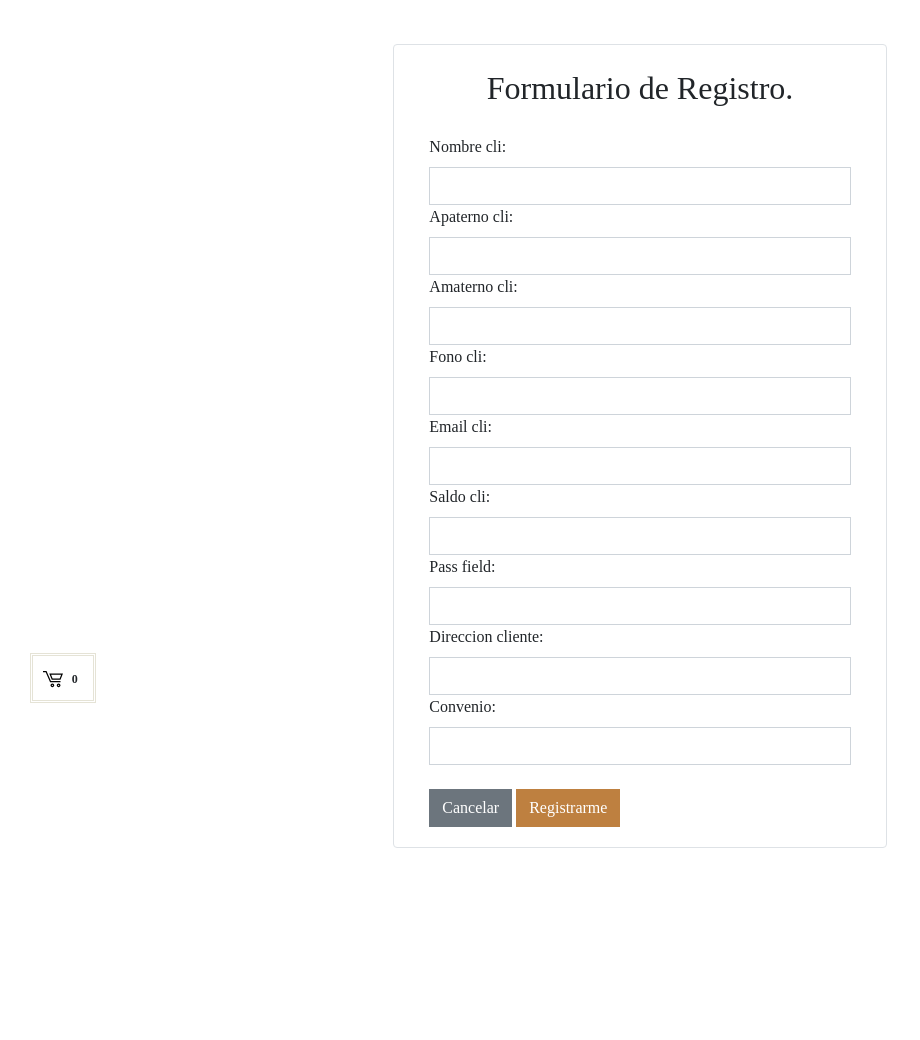
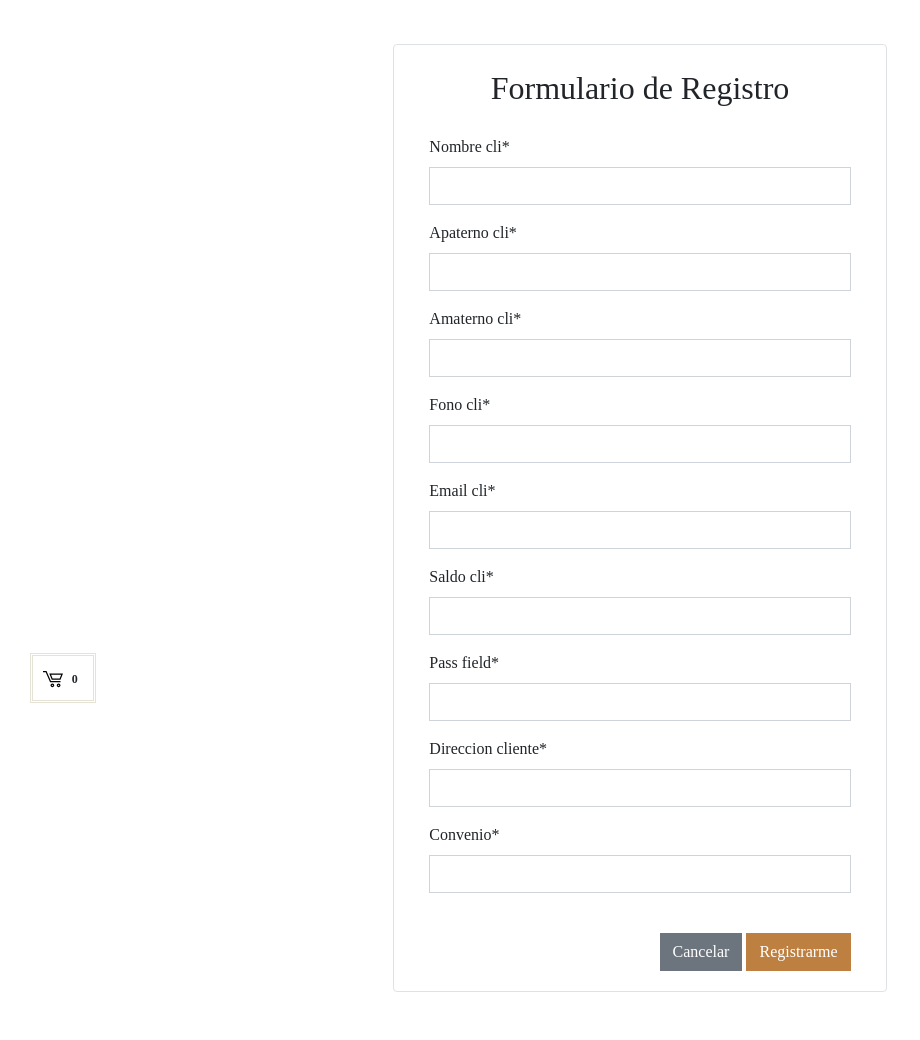
Before and after one commit to oscarlmL/AlimentosSantiago, a Django app: page /registro/ in a window 1280 px wide. Shown: the part 77-1117 px from the top of the page, without its empty margins (0-920 px from the left). Before the commit the page ends 925 px from the top, so only its background shows below. Run offline with Django 3.2, Linux system fonts and the light colour scheme; some libraries are stand-ins or nearby versions; some web fonts are replaced.

Commit message:
Update registro.html

```diff
--- a/OrderFood/templates/registro.html
+++ b/OrderFood/templates/registro.html
@@ -7,18 +7,23 @@
     <div class="p-4 m-4">
          <div class="col-lg-5 mx-auto border rounded pt-4">
 
-             <h2 class="text-center">Formulario de Registro.</h2>
+             <h2 class="text-center">Formulario de Registro</h2>
 
                  <div class="card-body">
 
                     <form action="" id="custom-general.js">
                             {% csrf_token %}
 
-                            {{ form }}
+                            {{ form |crispy }}
+
 
                             <br>
-                            <button type="reset" value="Cancelar" class="btn btn-secondary">Cancelar</button>
-                            <button type="submit" class="btn btn-primary" id="guardar">Registrarme</button>
+                            <div class="d-flex justify-content-end">
+                                <button type="reset" value="Cancelar" class="btn btn-secondary">Cancelar</button>
+                                 &nbsp;
+                                <button type="submit" class="btn btn-primary" id="guardar">Registrarme</button>
+                            </div>
+
 
                         </form>
                 </div>
```
